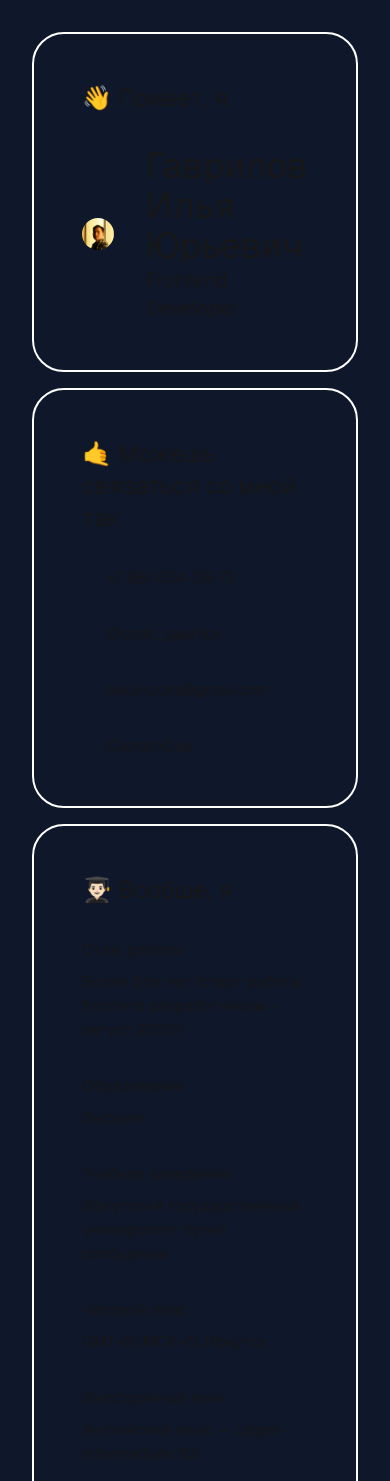
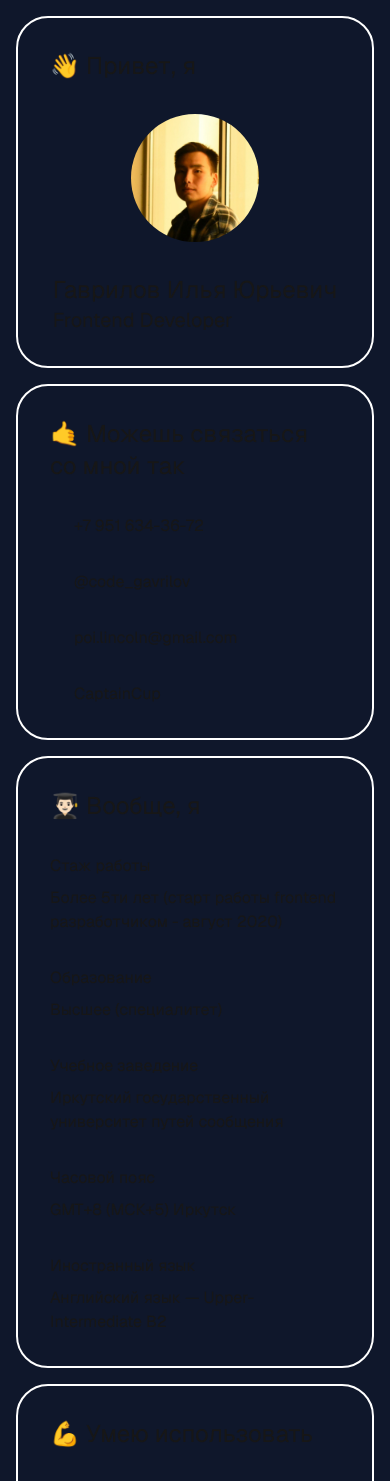
Before and after one commit to CaptainCup/portfolio, a Next.js app: page / in a window 390 px wide. Shown: the top 1481 px of the page. Built offline with nearby package versions, Linux system fonts and the light colour scheme; some icons are missing.

Commit message:
fix mobile view

```diff
--- a/app/page.tsx
+++ b/app/page.tsx
@@ -7,12 +7,12 @@ import GitHubIcon from '@mui/icons-material/GitHub';
 export default function Home() {
 	return (
 		<div className='flex min-h-screen items-center justify-center font-sans bg-slate-900'>
-			<main className='flex flex-col w-full items-center justify-center gap-4 p-8'>
+			<main className='flex flex-col w-full items-center justify-center gap-4 p-4 lg:p-8'>
 				{/* Обо мне */}
-				<section className='flex flex-col gap-8 w-full max-w-5xl border-2 rounded-4xl p-12 border-white'>
+				<section className='flex flex-col gap-8 w-full max-w-5xl border-2 rounded-4xl p-8 lg:p-12 border-white'>
 					<h2 className='text-2xl'>👋 Привет, я</h2>
 
-					<div className='flex items-center gap-8'>
+					<div className='flex flex-col lg:flex-row items-center gap-8'>
 						<div className='rounded-full overflow-hidden'>
 							<Image
 								src='/profile.jpg'
@@ -22,14 +22,14 @@ export default function Home() {
 							/>
 						</div>
 						<div>
-							<p className='text-4xl'>Гаврилов Илья Юрьевич</p>
+							<p className='text-2xl lg:text-4xl'>Гаврилов Илья Юрьевич</p>
 							<p className='text-xl'>Frontend Developer</p>
 						</div>
 					</div>
 				</section>
 
 				{/* Контакты */}
-				<section className='flex flex-col gap-8 w-full max-w-5xl border-2 rounded-4xl p-12 border-white'>
+				<section className='flex flex-col gap-8 w-full max-w-5xl border-2 rounded-4xl p-8 lg:p-12 border-white'>
 					<h2 className='text-2xl'>🤙 Можешь связаться со мной так</h2>
 
 					<div className='flex lg:flex-row flex-col gap-8'>
@@ -59,7 +59,7 @@ export default function Home() {
 				</section>
 
 				{/* Информация */}
-				<section className='flex flex-col gap-8 w-full max-w-5xl border-2 rounded-4xl p-12 border-white'>
+				<section className='flex flex-col gap-8 w-full max-w-5xl border-2 rounded-4xl p-8 lg:p-12 border-white'>
 					<h2 className='text-2xl'>👨🏻‍🎓 Вообще, я</h2>
 
 					<div className='flex flex-col gap-2'>
@@ -71,7 +71,7 @@ export default function Home() {
 
 					<div className='flex flex-col gap-2'>
 						<h3>Образование</h3>
-						<p>Высшее</p>
+						<p>Высшее (специалитет)</p>
 					</div>
 
 					<div className='flex flex-col gap-2'>
@@ -91,7 +91,7 @@ export default function Home() {
 				</section>
 
 				{/* Навыки */}
-				<section className='flex flex-col gap-8 w-full max-w-5xl border-2 rounded-4xl p-12 border-white'>
+				<section className='flex flex-col gap-8 w-full max-w-5xl border-2 rounded-4xl p-8 lg:p-12 border-white'>
 					<h2 className='text-2xl'>💪 Умею использовать</h2>
 
 					<div className='flex flex-col gap-2'>
@@ -337,7 +337,7 @@ export default function Home() {
 				</section>
 
 				{/* Проект 1 */}
-				<section className='flex flex-col gap-8 w-full max-w-5xl border-2 rounded-4xl p-12 border-white'>
+				<section className='flex flex-col gap-8 w-full max-w-5xl border-2 rounded-4xl p-8 lg:p-12 border-white'>
 					<h2 className='text-2xl'>📈 Участвовал в разработке</h2>
 
 					<div className='flex flex-col gap-2'>
@@ -428,7 +428,7 @@ export default function Home() {
 				</section>
 
 				{/* Проект 2 */}
-				<section className='flex flex-col gap-8 w-full max-w-5xl border-2 rounded-4xl p-12 border-white'>
+				<section className='flex flex-col gap-8 w-full max-w-5xl border-2 rounded-4xl p-8 lg:p-12 border-white'>
 					<h2 className='text-2xl'>🧩 Немного поработал тут</h2>
 
 					<div className='flex flex-col gap-2'>
@@ -496,7 +496,7 @@ export default function Home() {
 				</section>
 
 				{/* Проект 3 */}
-				<section className='flex flex-col gap-8 w-full max-w-5xl border-2 rounded-4xl p-12 border-white'>
+				<section className='flex flex-col gap-8 w-full max-w-5xl border-2 rounded-4xl p-8 lg:p-12 border-white'>
 					<h2 className='text-2xl'>🔐 Успел поработать здесь</h2>
 
 					<div className='flex flex-col gap-2'>
@@ -547,7 +547,7 @@ export default function Home() {
 				</section>
 
 				{/* Проект 4 */}
-				<section className='flex flex-col gap-8 w-full max-w-5xl border-2 rounded-4xl p-12 border-white'>
+				<section className='flex flex-col gap-8 w-full max-w-5xl border-2 rounded-4xl p-8 lg:p-12 border-white'>
 					<h2 className='text-2xl'>🛠 Покранчил на</h2>
 
 					<div className='flex flex-col gap-2'>
@@ -630,7 +630,7 @@ export default function Home() {
 				</section>
 
 				{/* Проект 5 */}
-				<section className='flex flex-col gap-8 w-full max-w-5xl border-2 rounded-4xl p-12 border-white'>
+				<section className='flex flex-col gap-8 w-full max-w-5xl border-2 rounded-4xl p-8 lg:p-12 border-white'>
 					<h2 className='text-2xl'>🛒 Было интересно тут</h2>
 
 					<div className='flex flex-col gap-2'>
@@ -697,7 +697,7 @@ export default function Home() {
 				</section>
 
 				{/* Проект 6 */}
-				<section className='flex flex-col gap-8 w-full max-w-5xl border-2 rounded-4xl p-12 border-white'>
+				<section className='flex flex-col gap-8 w-full max-w-5xl border-2 rounded-4xl p-8 lg:p-12 border-white'>
 					<h2 className='text-2xl'>💰 Начинал свой путь здесь</h2>
 
 					<div className='flex flex-col gap-2'>
```
